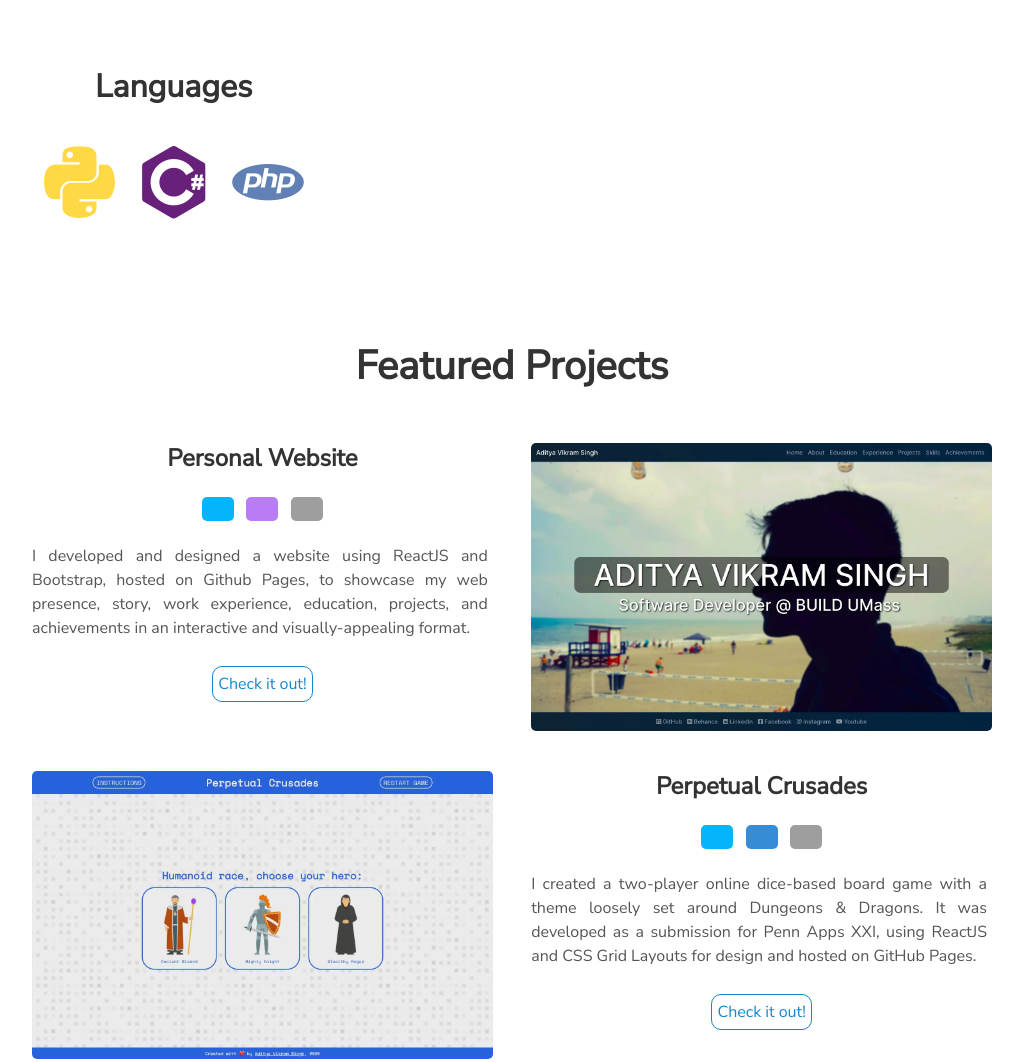
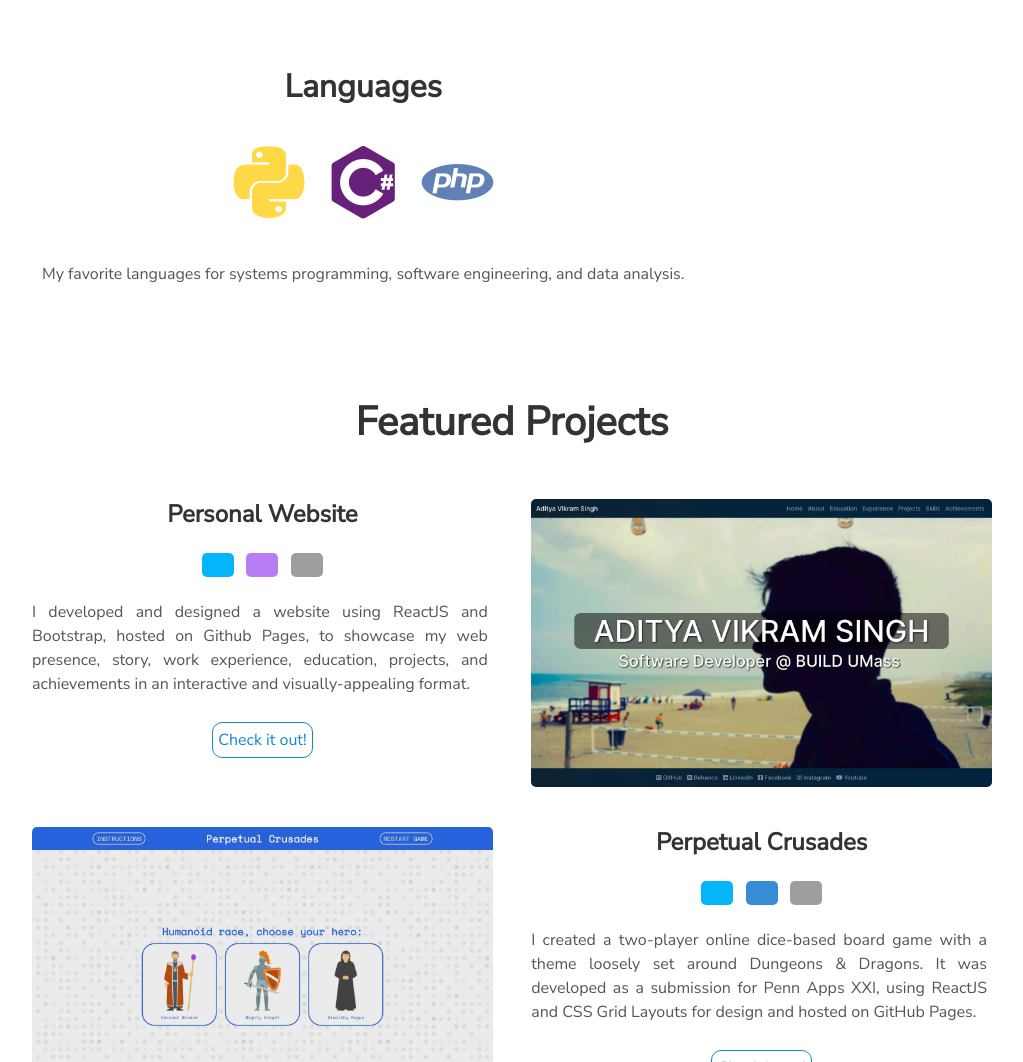
Before and after one commit to antohalyadov/website, a plain HTML site: page index.html in a window 1280 px wide. Shown: the part 1016-2078 px from the top of the page, without its empty margins (128-1151 px from the left). Drawn offline with nearby package versions, Linux system fonts and the light colour scheme; grey boxes are pictures that could not be loaded; some icons are missing.

Commit message:
Update index.html

```diff
--- a/index.html
+++ b/index.html
@@ -73,6 +73,7 @@
           <i class="devicon-lua-plain-wordmark"></i>
           <i class="devicon-csharp-plain-wordmark colored"></i>
           <i class="devicon-php-plain colored"></i>
+        <p>My favorite languages for systems programming, software engineering, and data analysis.</p>
         </div>
       </div>
     </section>
```
